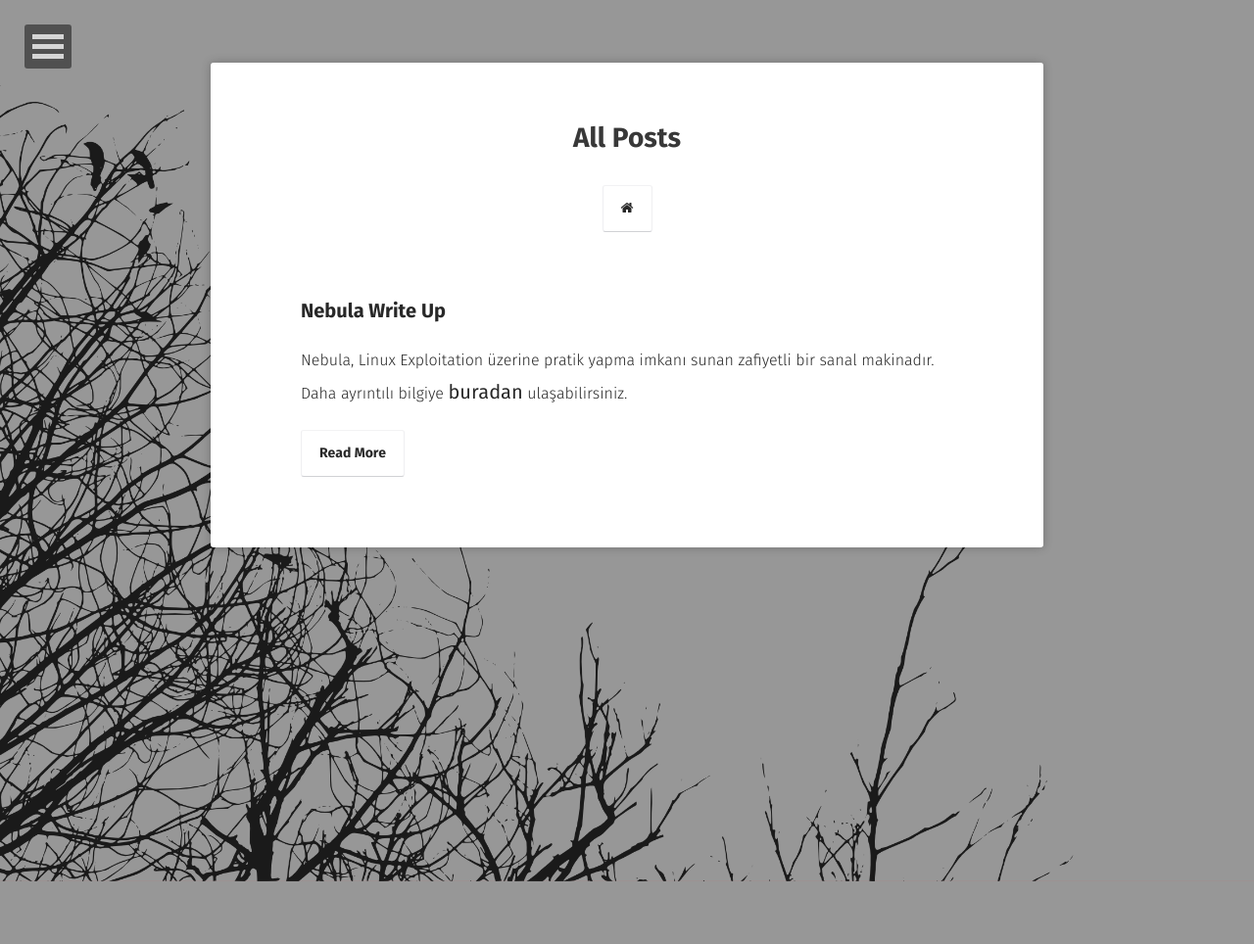
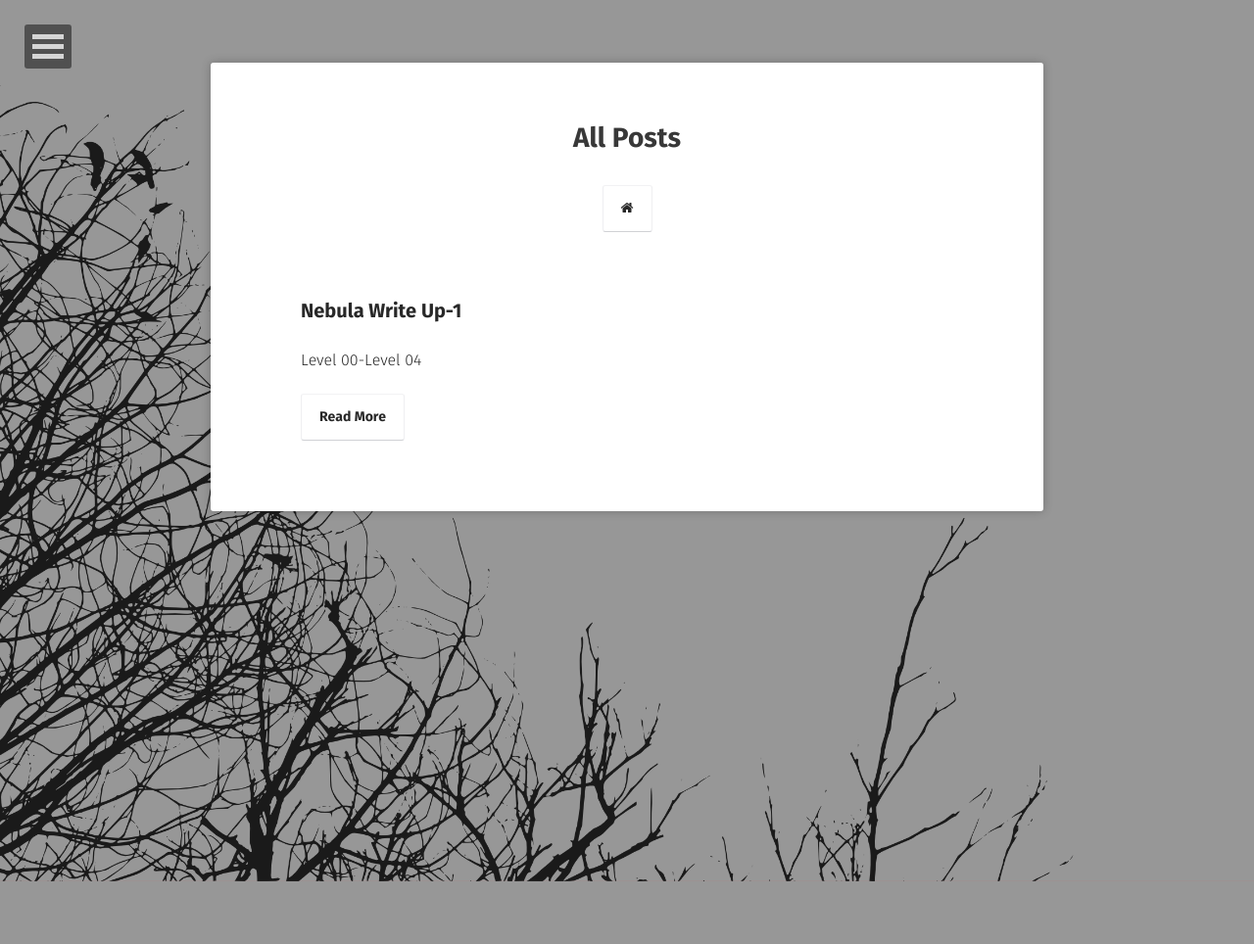
Before and after one commit to burcudemiralp/burcudemiralp.github.io, a Jekyll site: the page built from posts/index.md, in a window 1280 px wide. Shown: the whole page at 98% size. Built offline with Jekyll 4.4.1, drawn with Linux system fonts in a browser that asks for light colours; some web fonts are replaced.

Commit message:
Update 2018-02-23-nebula-writeup.md

```diff
--- a/_posts/2018-02-23-nebula-writeup.md
+++ b/_posts/2018-02-23-nebula-writeup.md
@@ -1,7 +1,8 @@
 ---
 layout: post
-title: "Nebula Write Up"
+title: "Nebula Write Up-1"
 date: 2018-02-23
+excerpt: "Level 00-Level 04"
 comments: false
 ---
   Nebula, Linux Exploitation üzerine pratik yapma imkanı sunan zafiyetli bir sanal makinadır. Daha ayrıntılı bilgiye
```
